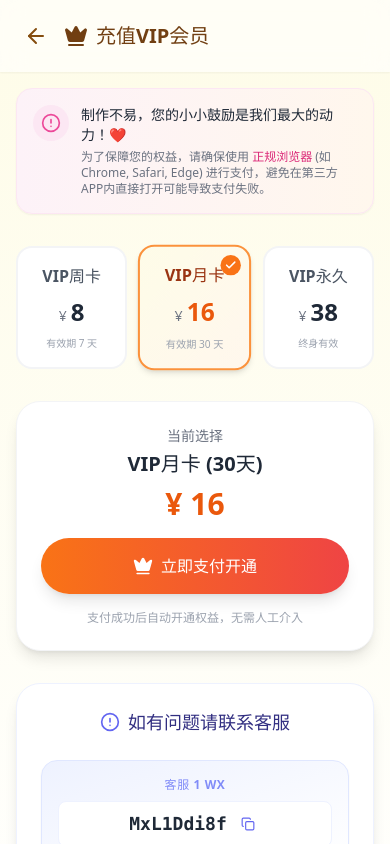
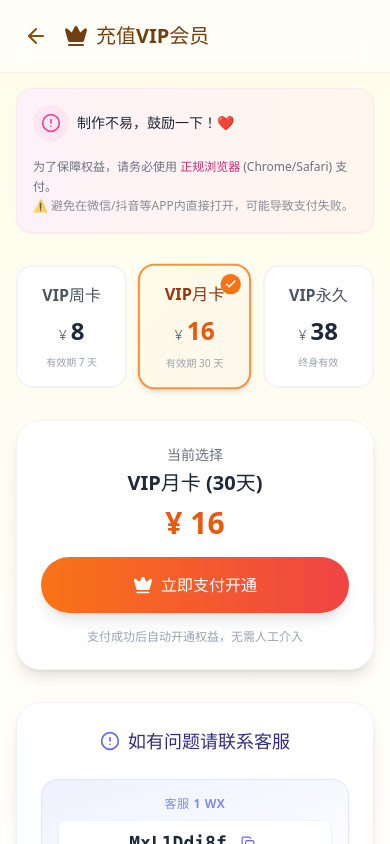
Before and after one commit to ldr0528/love-insight-app, a React (Vite) app: page /recharge in a window 390 px wide. Shown: the top 844 px of the page. Built offline with nearby package versions, Linux system fonts and the light colour scheme.

Commit message:
fix: optimize recharge page notice banner layout for mobile

```diff
--- a/src/pages/RechargePage.tsx
+++ b/src/pages/RechargePage.tsx
@@ -75,16 +75,24 @@ export default function RechargePage() {
       <main className="flex-1 max-w-3xl w-full mx-auto p-4 md:p-6 space-y-8 animate-in fade-in slide-in-from-bottom-4 duration-700">
 
         {/* Notice Banner */}
-        <div className="bg-gradient-to-r from-pink-50 to-orange-50 border border-pink-100 rounded-2xl p-4 shadow-sm flex items-start gap-3">
-          <div className="bg-pink-100 p-2 rounded-full flex-shrink-0">
-            <AlertCircle className="w-5 h-5 text-pink-500" />
+        <div className="bg-gradient-to-r from-pink-50 to-orange-50 border border-pink-100 rounded-2xl p-4 shadow-sm flex flex-col md:flex-row items-start md:items-center gap-3">
+          <div className="flex items-center gap-2 md:gap-3 w-full md:w-auto">
+            <div className="bg-pink-100 p-2 rounded-full flex-shrink-0">
+              <AlertCircle className="w-5 h-5 text-pink-500" />
+            </div>
+            <p className="font-bold text-gray-800 text-sm md:hidden">
+              制作不易，鼓励一下！❤️
+            </p>
           </div>
-          <div className="text-sm text-gray-700 space-y-1">
-            <p className="font-bold text-gray-800">
+
+          <div className="text-sm text-gray-700 space-y-1 flex-1">
+            <p className="font-bold text-gray-800 hidden md:block">
               制作不易，您的小小鼓励是我们最大的动力！❤️
             </p>
-            <p className="text-gray-500 text-xs">
-              为了保障您的权益，请确保使用 <span className="text-pink-600 font-medium">正规浏览器</span> (如Chrome, Safari, Edge) 进行支付，避免在第三方APP内直接打开可能导致支付失败。
+            <p className="text-gray-500 text-xs leading-relaxed">
+              为了保障权益，请务必使用 <span className="text-pink-600 font-medium">正规浏览器</span> (Chrome/Safari) 支付。
+              <br className="md:hidden" />
+              <span className="opacity-80">⚠️ 避免在微信/抖音等APP内直接打开，可能导致支付失败。</span>
             </p>
           </div>
         </div>
```
